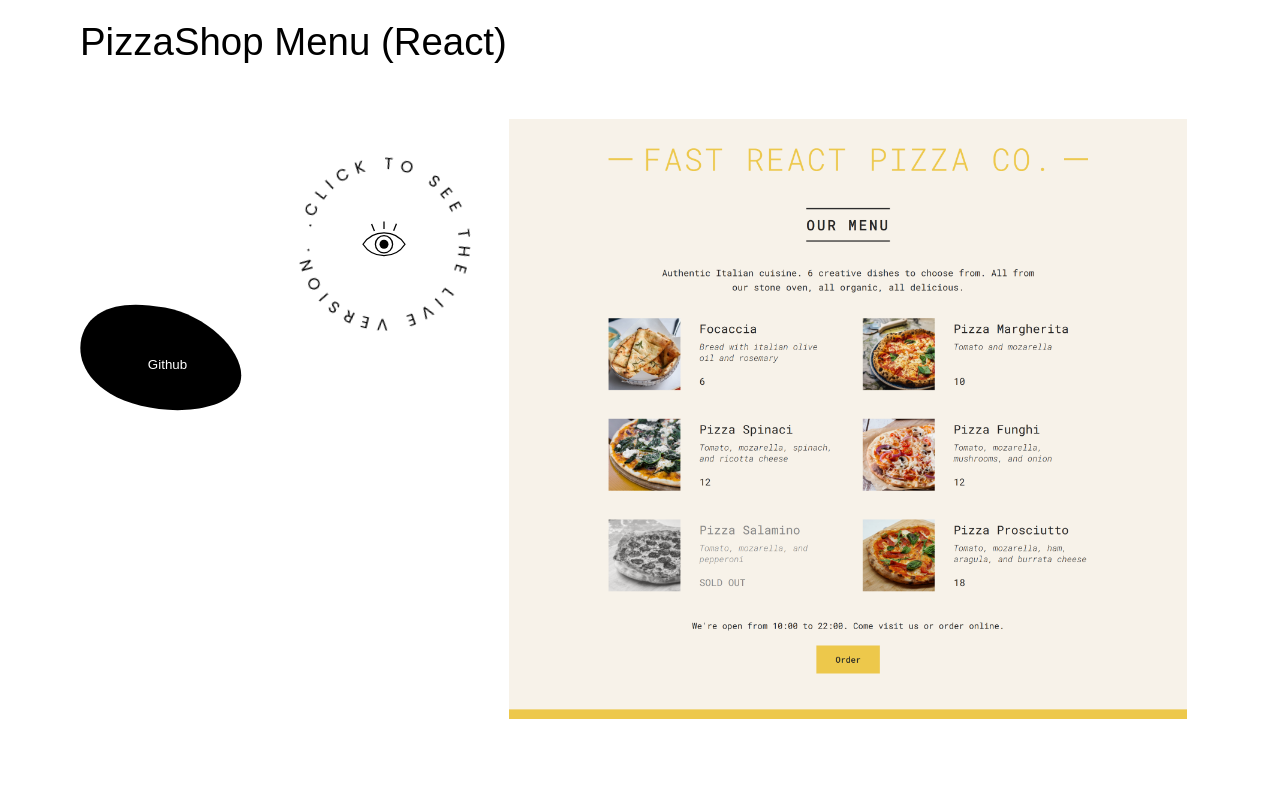
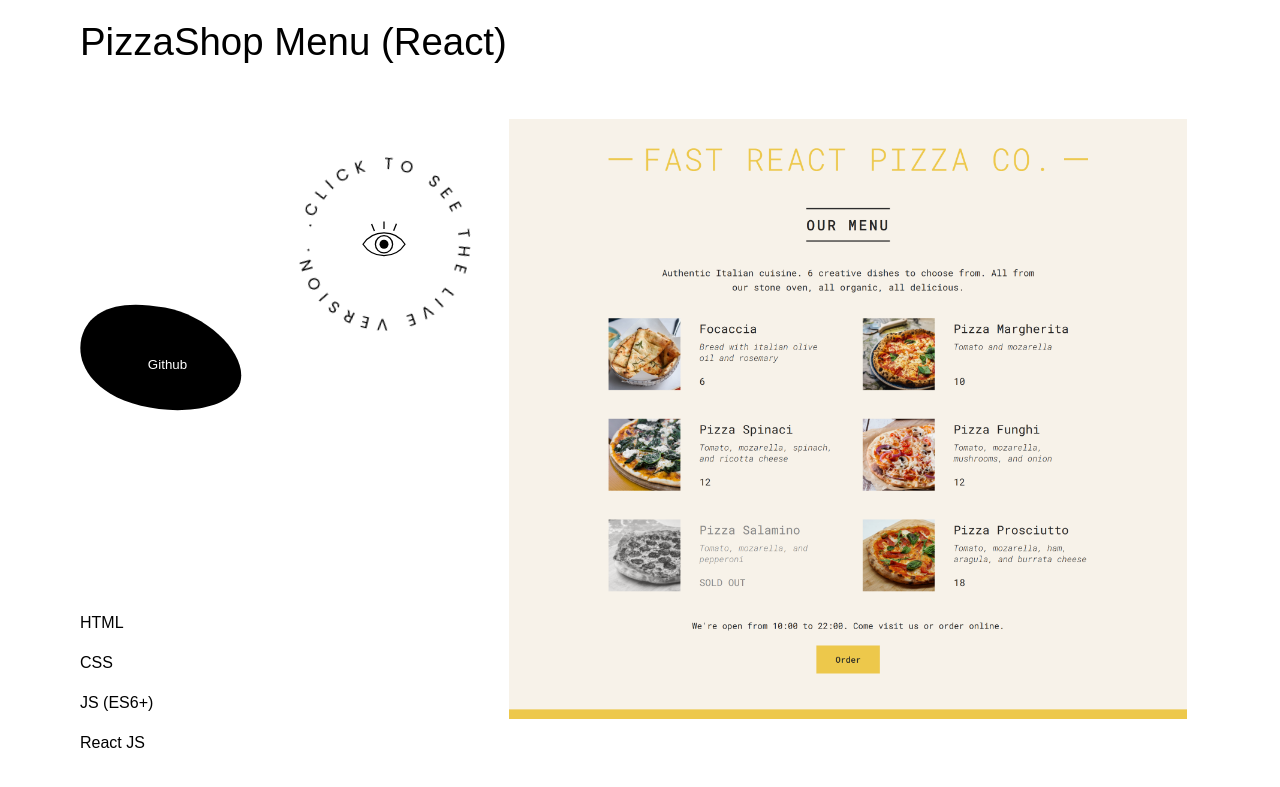
Before and after one commit to NeenduDev/PORTFOLIO, a website built with Parcel: page src/index.html in a window 1280 px wide. Shown: the part 2161-2948 px from the top of the page. Built offline with nearby package versions, Linux system fonts and the light colour scheme; files whose address does not match are found by name; a web font is replaced by a local one.

Commit message:
feat: Add Curvy animated link

```diff
--- a/src/assets/styles/projects.scss
+++ b/src/assets/styles/projects.scss
@@ -54,6 +54,13 @@
         display: none;
       }
     }
+  }
+  &__tags {
+    position: absolute;
+    bottom: 1rem;
+    display: flex;
+    flex-direction: column;
+    gap: 1rem;
   }
 }
 
@@ -132,3 +139,27 @@
     opacity: 0;
   }
 }
+.coolFunnyLink {
+  position: relative;
+  font-family: sans-serif;
+  user-select: none;
+  svg {
+    position: absolute;
+    bottom: -5px;
+    left: 0;
+    stroke-width: 2px;
+    width: 95px;
+  }
+  path {
+    stroke-dasharray: 1;
+    stroke-dashoffset: 1;
+    transition: stroke-dashoffset 0.6s cubic-bezier(0.7, 0, 0.3, 1);
+  }
+
+  &:hover {
+    svg path {
+      stroke-dashoffset: 0;
+      transition-timing-function: cubic-bezier(0.8, 1, 0.7, 1);
+    }
+  }
+}
--- a/src/index.html
+++ b/src/index.html
@@ -359,6 +359,64 @@
               </svg>
             </a>
           </div>
+          <div class="project__tags">
+            <a
+              href="https://en.wikipedia.org/wiki/HTML5"
+              title="HTML"
+              class="coolFunnyLink"
+            >
+              <span>HTML</span>
+              <svg width="100%" height="9" viewBox="0 0 101 9">
+                <path
+                  d="M.426 1.973C4.144 1.567 17.77-.514 21.443 1.48 24.296 3.026 24.844 4.627 27.5 7c3.075 2.748 6.642-4.141 10.066-4.688 7.517-1.2 13.237 5.425 17.59 2.745C58.5 3 60.464-1.786 66 2c1.996 1.365 3.174 3.737 5.286 4.41 5.423 1.727 25.34-7.981 29.14-1.294"
+                  pathLength="1"
+                  fill="none"
+                  stroke="#000"
+                />
+              </svg>
+            </a>
+            <a
+              href="https://en.wikipedia.org/wiki/CSS"
+              title="CSS"
+              class="coolFunnyLink"
+            >
+              <span>CSS</span>
+              <svg width="100%" height="9" viewBox="0 0 101 9">
+                <path
+                  d="M.426 1.973C4.144 1.567 17.77-.514 21.443 1.48 24.296 3.026 24.844 4.627 27.5 7c3.075 2.748 6.642-4.141 10.066-4.688 7.517-1.2 13.237 5.425 17.59 2.745C58.5 3 60.464-1.786 66 2c1.996 1.365 3.174 3.737 5.286 4.41 5.423 1.727 25.34-7.981 29.14-1.294"
+                  pathLength="1"
+                  fill="none"
+                  stroke="#000"
+                />
+              </svg>
+            </a>
+            <a
+              href="https://en.wikipedia.org/wiki/ECMAScript"
+              title="JavaScript"
+              class="coolFunnyLink"
+            >
+              <span>JS (ES6+)</span>
+              <svg width="100%" height="9" viewBox="0 0 101 9">
+                <path
+                  d="M.426 1.973C4.144 1.567 17.77-.514 21.443 1.48 24.296 3.026 24.844 4.627 27.5 7c3.075 2.748 6.642-4.141 10.066-4.688 7.517-1.2 13.237 5.425 17.59 2.745C58.5 3 60.464-1.786 66 2c1.996 1.365 3.174 3.737 5.286 4.41 5.423 1.727 25.34-7.981 29.14-1.294"
+                  pathLength="1"
+                  fill="none"
+                  stroke="#000"
+                />
+              </svg>
+            </a>
+            <a href="https://react.dev/" title="React js" class="coolFunnyLink">
+              <span>React JS</span>
+              <svg width="100%" height="9" viewBox="0 0 101 9">
+                <path
+                  d="M.426 1.973C4.144 1.567 17.77-.514 21.443 1.48 24.296 3.026 24.844 4.627 27.5 7c3.075 2.748 6.642-4.141 10.066-4.688 7.517-1.2 13.237 5.425 17.59 2.745C58.5 3 60.464-1.786 66 2c1.996 1.365 3.174 3.737 5.286 4.41 5.423 1.727 25.34-7.981 29.14-1.294"
+                  pathLength="1"
+                  fill="none"
+                  stroke="#000"
+                />
+              </svg>
+            </a>
+          </div>
         </div>
       </div>
     </section>
```
